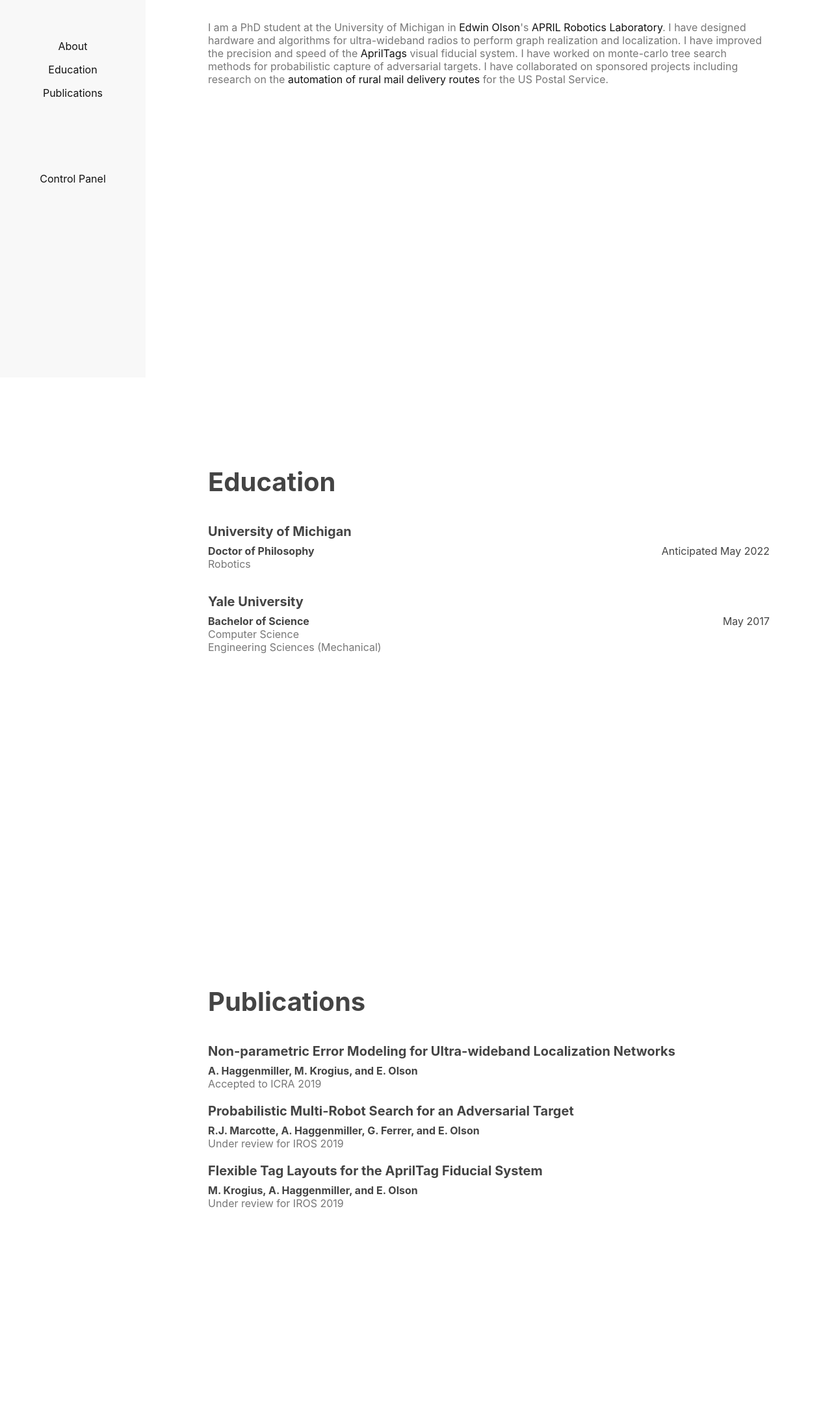
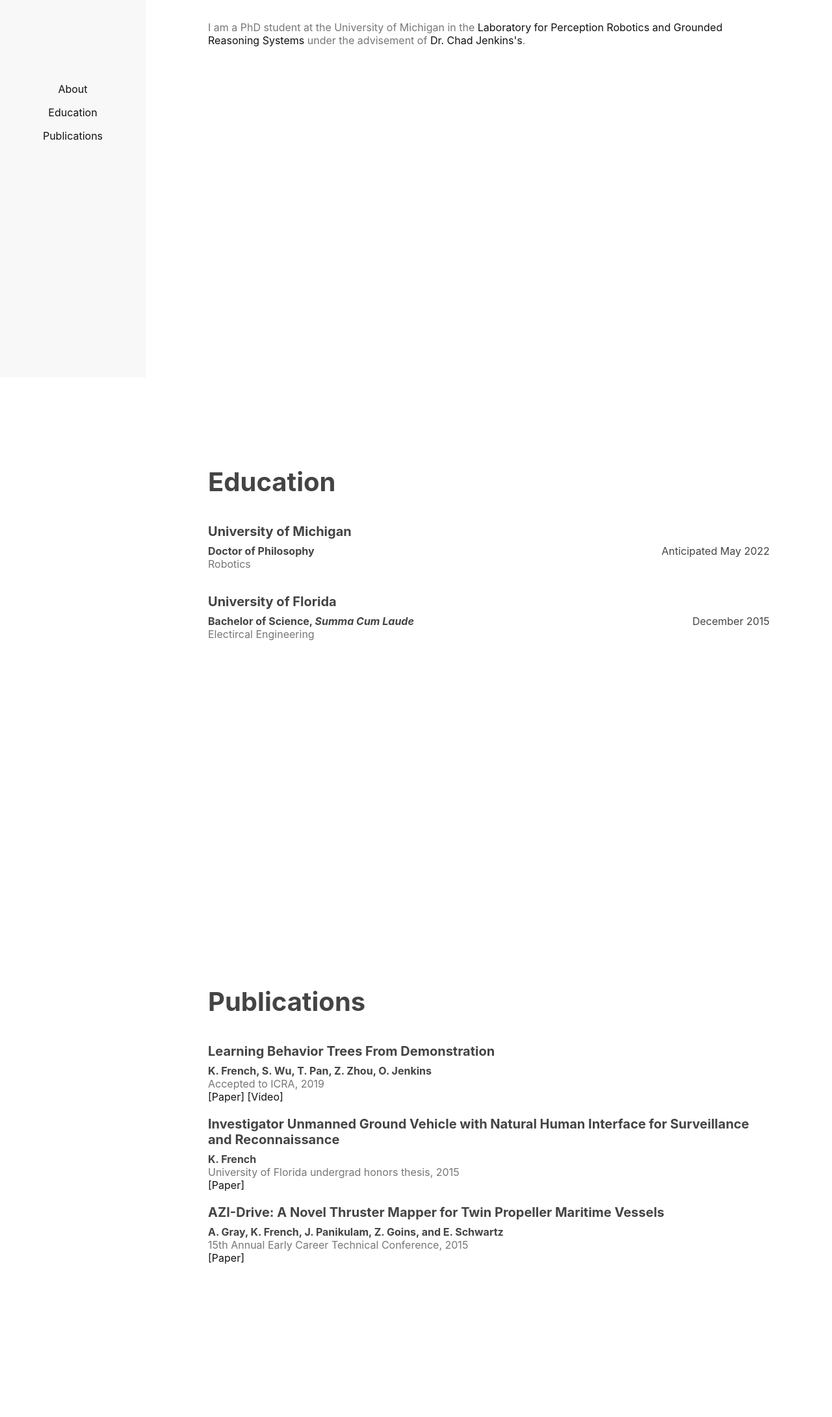
Before and after one commit to fnivek/fnivek.github.io, a plain HTML site: page index.html in a window 1280 px wide. Shown: the part 219-2400 px from the top of the page at 65% size. Drawn offline with Linux system fonts and the light colour scheme.

Commit message:
TEMPLATE: Fill in template

```diff
--- a/index.html
+++ b/index.html
@@ -1,4 +1,3 @@
-
 <html>
 <head>
 <meta charset="utf-8" />
@@ -7,24 +6,16 @@
 </head>
 <body>
 <nav>
-<p><a href="/#about">About</a></p>
-<p><a href="/#education">Education</a></p>
-<p><a href="/#publications">Publications</a></p>
-<!--<p><a href="thoughts.html">Thoughts</a></p>-->
-<div class="v-spacer"></div>
-<p><a href="home">Control Panel</a></p>
+<p><a href="#about">About</a></p>
+<p><a href="#education">Education</a></p>
+<p><a href="#publications">Publications</a></p>
 </nav>
 
 
 <section id="about">
-<h1>Acshi Haggenmiller</h1>
+<h1>Kevin French</h1>
 <p>
-I am a PhD student at the University of Michigan in <a href="https://april.eecs.umich.edu/people/ebolson/">Edwin Olson</a>'s
-<a href="https://april.eecs.umich.edu/">APRIL Robotics Laboratory</a>.
-I have designed hardware and algorithms for ultra-wideband radios to perform graph realization and localization.
-I have improved the precision and speed of the <a href="https://april.eecs.umich.edu/papers/details.php?name=krogius2019icra">AprilTags</a> visual fiducial system.
-I have worked on monte-carlo tree search methods for probabilistic capture of adversarial targets.
-I have collaborated on sponsored projects including research on the <a href="https://www.uspsoig.gov/sites/default/files/document-library-files/2017/RARC-WP-18-001.pdf">automation of rural mail delivery routes</a> for the US Postal Service.
+I am a PhD student at the University of Michigan in the <a href="">Laboratory for Perception Robotics and Grounded Reasoning Systems</a> under the advisement of <a href="https://ocj.name/">Dr. Chad Jenkins's</a>.
 </p>
 </section>
 
@@ -39,30 +30,30 @@ I have collaborated on sponsored projects including research on the <a href="htt
     <div>Anticipated May 2022</div>
 </div>
 
-<h3>Yale University</h3>
+<h3>University of Florida</h3>
 <div class="left-right">
     <div>
-        <div class="subheading">Bachelor of Science</div>
-        <p>Computer Science <br/> Engineering Sciences (Mechanical)</p>
+        <div class="subheading">Bachelor of Science, <i>Summa Cum Laude</i></div>
+        <p>Electircal Engineering</p>
     </div>
-    <div>May 2017</div>
+    <div>December 2015</div>
 </div>
 </section>
 
 <section id="publications">
 <h2>Publications</h2>
-<h3>Non-parametric Error Modeling for Ultra-wideband Localization Networks</h3>
-<div class="subheading">A. Haggenmiller, M. Krogius, and E. Olson</div>
-<p>Accepted to ICRA 2019</p>
 
-<h3>Probabilistic Multi-Robot Search for an Adversarial Target</h3>
-<div class="subheading">R.J. Marcotte, A. Haggenmiller, G. Ferrer, and E. Olson</div>
-<p>Under review for IROS 2019</p>
+<h3>Learning Behavior Trees From Demonstration</h3>
+<div class="subheading">K. French, S. Wu, T. Pan, Z. Zhou, O. Jenkins</div>
+<p>Accepted to ICRA, 2019 <br> <a href="https://www.youtube.com/redirect?event=video_description&v=OFL5x5vuPNc&redir_token=5ygpD-FTY-r4ZN10cKlu4hx6wWB8MTU1NjkwODI4M0AxNTU2ODIxODgz&q=https%3A%2F%2Fdrive.google.com%2Ffile%2Fd%2F1izAr7UV2HnnKq-FRTap0VGLylbJvBW25%2Fview%3Fusp%3Dsharing">[Paper]</a> <a href="https://www.youtube.com/watch?v=OFL5x5vuPNc&t=">[Video]</a></p>
 
-<h3>Flexible Tag Layouts for the AprilTag Fiducial System</h3>
-<div class="subheading">M. Krogius, A. Haggenmiller, and E. Olson</div>
-<p>Under review for IROS 2019</p>
-</section>
+<h3>Investigator Unmanned Ground Vehicle with Natural Human Interface for Surveillance and Reconnaissance</h3>
+<div class="subheading">K. French</div>
+<p>University of Florida undergrad honors thesis, 2015 <br> <a href="http://ufdc.ufl.edu/AA00038557/00001?search=kevin+=french">[Paper]</a></p>
+
+<h3>AZI-Drive: A Novel Thruster Mapper for Twin Propeller Maritime Vessels</h3>
+<div class="subheading">A. Gray, K. French, J. Panikulam, Z. Goins, and E. Schwartz</div>
+<p>15th Annual Early Career Technical Conference, 2015 <br> <a href="https://pdfs.semanticscholar.org/3262/7337df8b31d2d71de56aa9171704934158be.pdf">[Paper]</a><p>
 
 </body>
 </html>
--- a/resources/styles.css
+++ /dev/null
@@ -1,110 +0,0 @@
-body {
-    font-size: 2vmin;
-    font-family: -system-ui, -apple-system, BlinkMacSystemFont, "Segoe UI", Roboto, Helvetica, "Helvetica Neue", Arial, sans-serif;
-    padding-left: 14rem;
-    margin: 0;
-    color: #444;
-}
-* {
-    font-size: inherit;
-}
-h1 {
-    font-size: 6vmin;
-    margin-top: 3rem;
-    margin-bottom: 3rem;
-    text-align: center;
-}
-h2 {
-    font-size: 5vmin;
-    margin-top: 2.5rem;
-    margin-bottom: 2.5rem;
-    text-align: center;
-}
-h3 {
-    font-size: 2.5vmin;
-    margin-bottom: 0.5rem;
-}
-div.message {
-    text-align: center;
-    margin-bottom: 1rem;
-}
-
-nav {
-    position: fixed;
-    top: 0;
-    left: 0;
-    width: 14rem;
-    height: 100%;
-    display: flex;
-    flex-direction: column;
-    justify-content: center;
-    text-align: center;
-    background-color: #f8f8f8;
-}
-p {
-    color: #777;
-    margin-top: 0;
-}
-a {
-    color: #111;
-    text-decoration: none;
-}
-a:hover {
-    text-decoration: underline;
-}
-.v-spacer {
-    height: 6rem;
-}
-section {
-    padding: 6rem;
-    min-height: 100vh;
-    box-sizing: border-box;
-}
-section h1, h2 {
-    text-align: left;
-}
-.subheading {
-    font-weight: bold;
-}
-.left-right {
-    display: flex;
-    justify-content: space-between;
-}
-
-body > h1 {
-    padding-top: 6rem;
-}
-
-input, button {
-    padding: 0.5rem 0.5rem;
-    margin: 0.5rem;
-}
-button, .textInput {
-    width: calc(100% - 1rem - 2px);
-}
-.login_container {
-    width: 30vmin;
-    margin: auto;
-}
-
-.devices_container {
-    width: 80vmin;
-    margin: auto;
-    text-align: center;
-}
-table {
-    width: 100%;
-}
-th {
-    text-align: left;
-}
-tr:nth-child(odd) {
-    background-color: #f8f8f8;
-}
-tr:nth-child(even) {
-    background-color: #eaeaea;
-}
-td label {
-    width: 100%;
-    display: block;
-}
```
